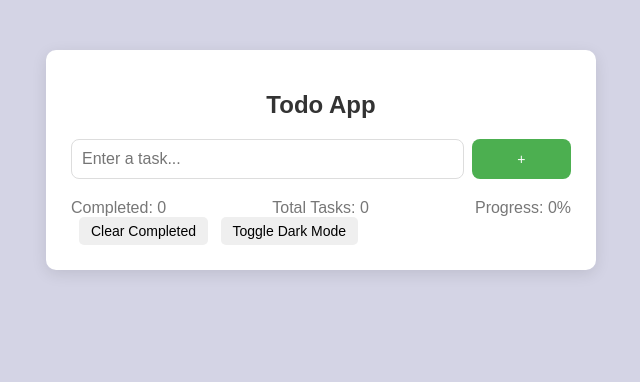
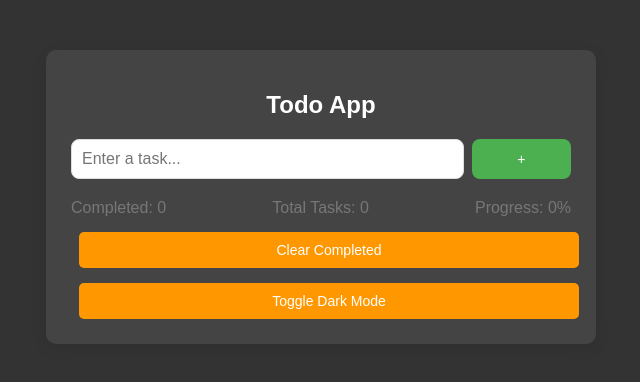
Before and after one commit to NikhitapHegde/Quinbay_assignment, a plain HTML site: page phase-3/index.html in a window 1280 px wide. Both pictures are taken after a click on the button "Toggle Dark Mode". Shown: the whole page, without its empty margins (319-959 px from the left). Drawn offline with Linux system fonts and the light colour scheme.

Commit message:
Update style.css

```diff
--- a/phase-3/style.css
+++ b/phase-3/style.css
@@ -1,8 +1,10 @@
+/* Styles for the Todo App */
 body {
     font-family: Arial, sans-serif;
     background-color: rgb(212, 212, 229);
     margin: 0;
     padding: 0;
+    transition: background-color 0.3s ease, color 0.3s ease;
 }
 
 .container {
@@ -63,11 +65,12 @@ h1 {
     border: 1px solid #ddd;
     border-radius: 8px;
     margin-bottom: 12px;
-    transition: background-color 0.3s ease;
+    transition: background-color 0.3s ease, transform 0.3s ease;
 }
 
 .todo-item:hover {
     background-color: #e9f7e7;
+    transform: scale(1.02);
 }
 
 .todo-item.completed {
@@ -113,7 +116,6 @@ button {
     background-color: #1976D2;
 }
 
-
 .status {
     display: flex;
     justify-content: space-between;
@@ -126,6 +128,32 @@ button {
     margin: 0;
 }
 
+button#clear-completed, button#toggle-theme {
+    background-color: #FF9800;
+    color: white;
+    border-radius: 5px;
+    padding: 10px;
+    width: 100%;
+    border: none;
+    margin-top: 15px;
+}
+
+button#clear-completed:hover, button#toggle-theme:hover {
+    background-color: #f57c00;
+}
+
+.dark-mode {
+    background-color: #333;
+    color: white;
+}
+
+.dark-mode .container {
+    background-color: #444;
+}
+
+.dark-mode h1 {
+    color: white;
+}
 
 .error {
     color: #f44336;
```
